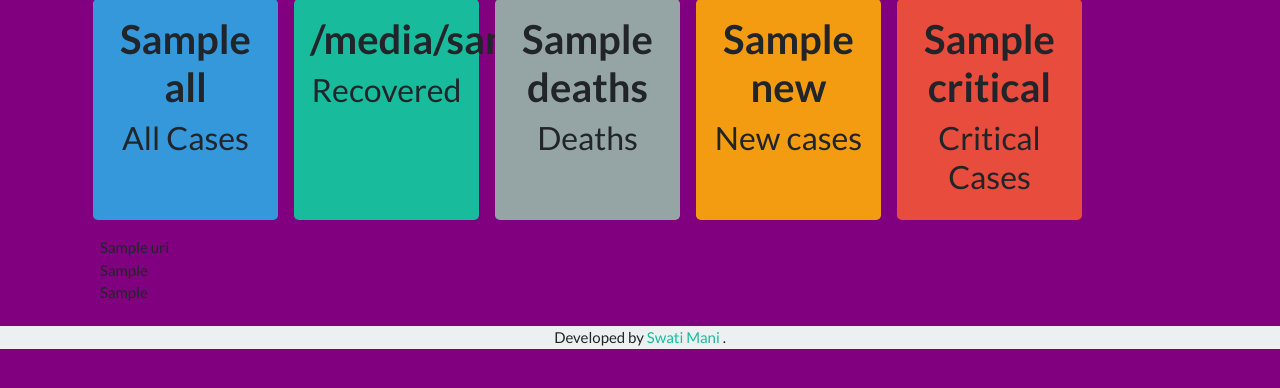
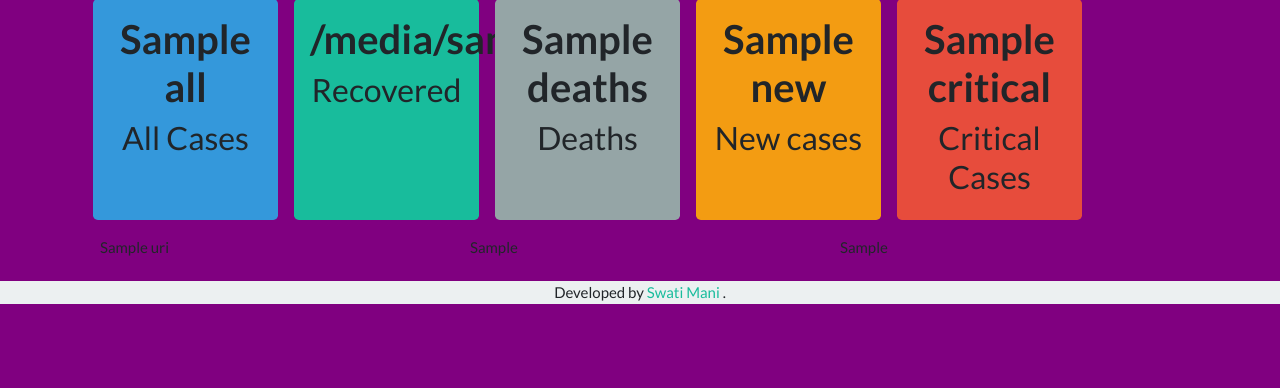
Before and after one commit to swatimani16/djangocovidapp, a Django app: template templates/index.html in a window 1280 px wide. Shown: the part 111-499 px from the top of the page. Run offline with Django 3.2, Linux system fonts and the light colour scheme; the template is opened without the code that fills it: most values are stand-ins (such as "Sample title", 1, 10 or a date in 2020); some libraries are stand-ins or nearby versions.

Commit message:
update17

```diff
--- a/templates/index.html
+++ b/templates/index.html
@@ -2,7 +2,7 @@
 <html lang="en">
 <head>
     <meta charset="UTF-8">
-    <meta name="viewport" content="width=device-width, initial-scale=1.0 ">
+    <meta name="viewport" content="width=device-width, initial-scale=1.0">
     <title>Covid Info Live</title>
     <link rel="stylesheet" href="https://bootswatch.com/4/flatly/bootstrap.min.css">
 </head>
@@ -82,18 +82,14 @@
               <div class="col">
                 {{uri|safe}}
               </div>
-            </div>
-            <div class="row">
               <div class="col">
                 {{uri1|safe}}
               </div>
-            </div>
-            <div class ="row">
               <div class="col">
                 {{uri2|safe}}
               </div>
             </div>
-        </div>
+
           </div>
     </div>
     <br>
```
